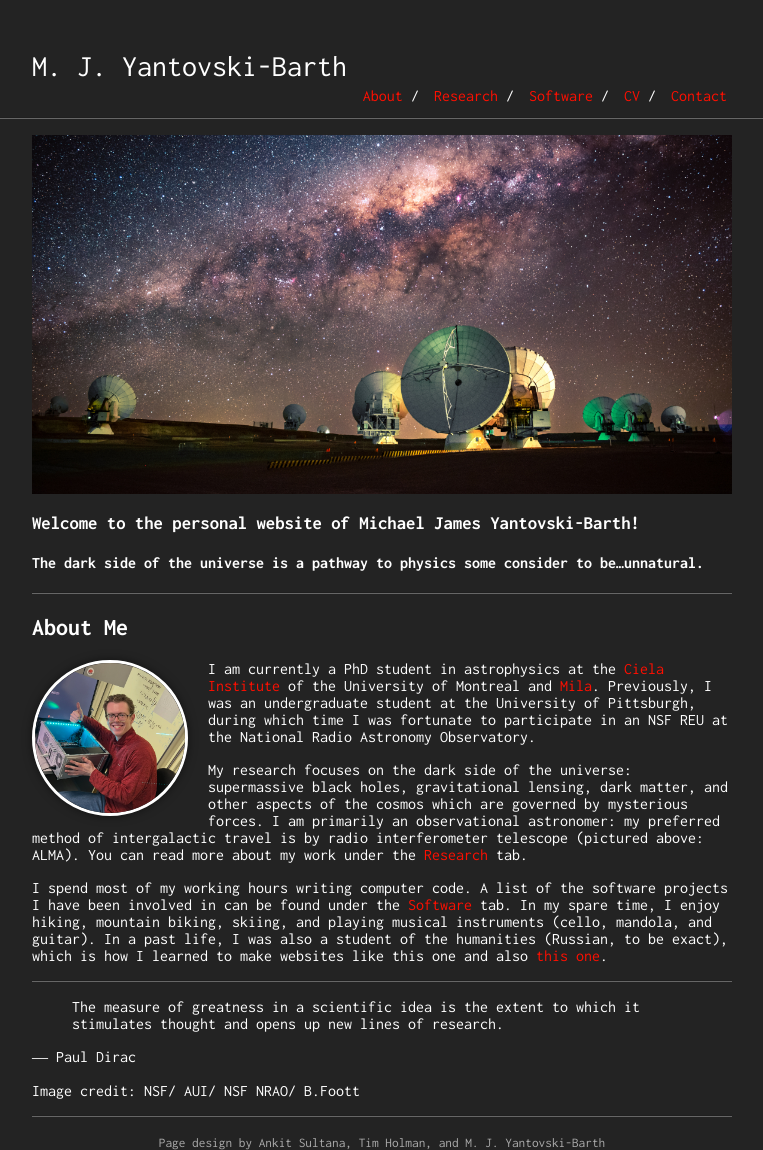
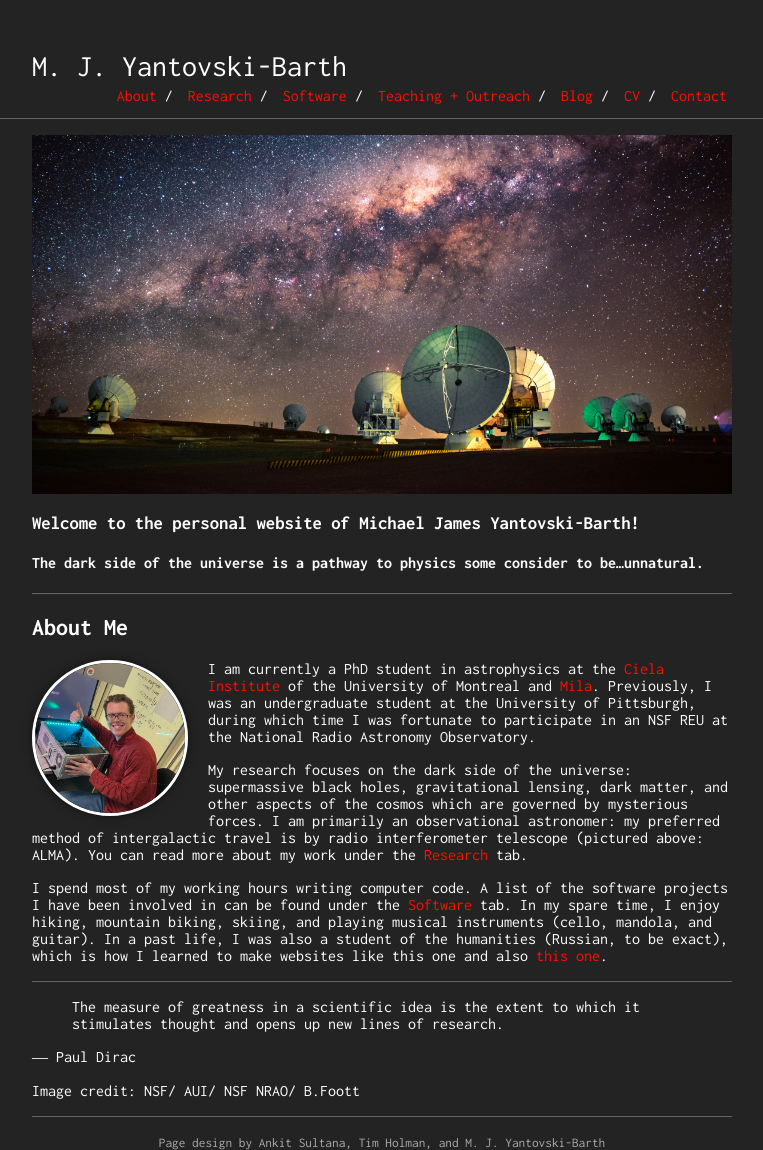
Before and after one commit to mjyb16/mjyb16.github.io, a Jekyll site: the page built from index.md, in a window 1280 px wide. Shown: the whole page, without its empty margins (258-1021 px from the left). Built offline with Jekyll 4.4.1, drawn with Linux system fonts in a browser that asks for light colours.

Commit message:
Update _config.yml

```diff
--- a/_config.yml
+++ b/_config.yml
@@ -22,6 +22,10 @@ nav:
    link: "research"
  - name: "Software"
    link: "software"
+ - name: "Teaching + Outreach"
+   link: "teaching"
+ - name: "Blog"
+   link: "blog"
  - name: "CV"
    link: "CV_MICHAEL_BARTH_2025.pdf"
  - name: "Contact"
```
